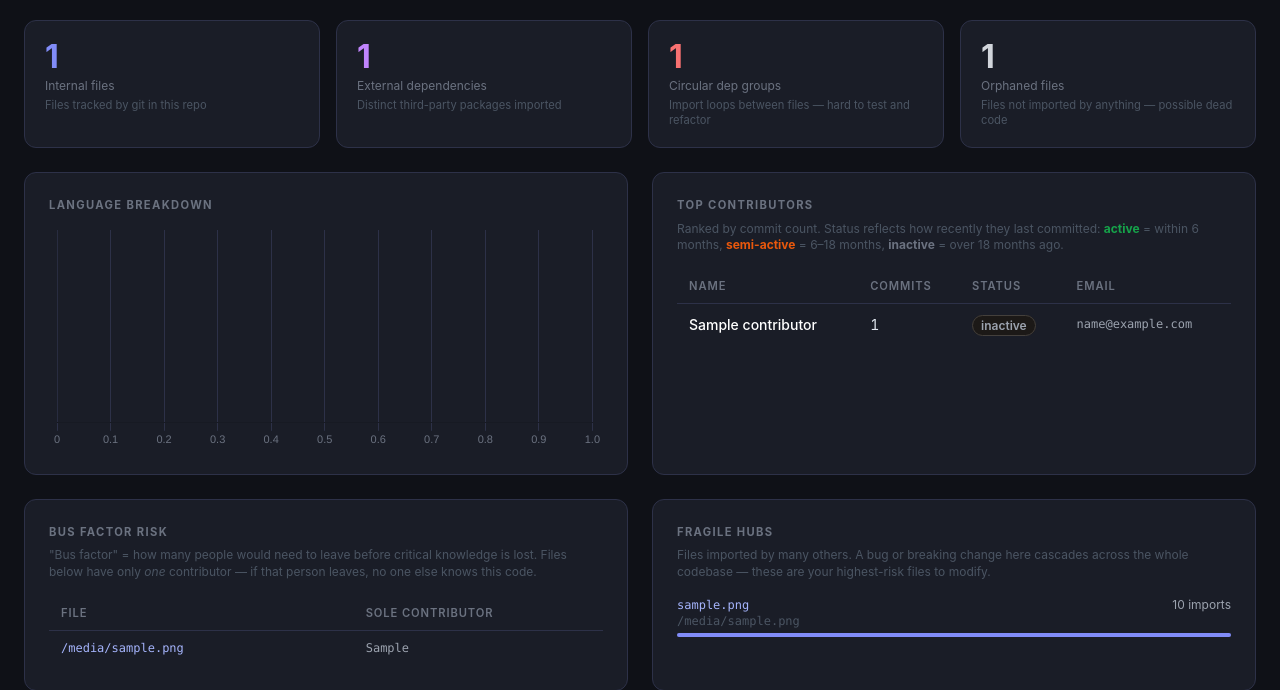
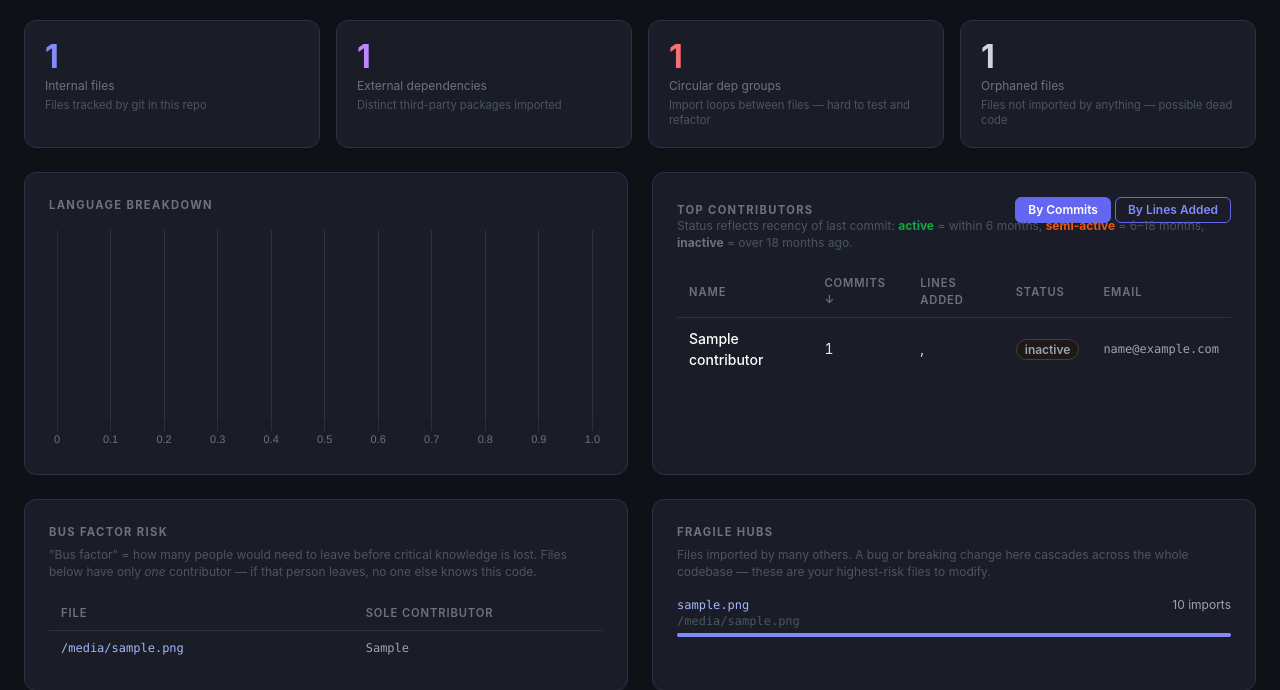
Before and after one commit to ZiyanIshani/createx-project, a Flask app: template due_diligence/templates/dashboard.html in a window 1280 px wide. Shown: the part 223-913 px from the top of the page. Run offline with Flask 3, Linux system fonts and the light colour scheme; the template is opened without the code that fills it: most values are stand-ins (such as "Sample title", 1, 10 or a date in 2020); parts of the project's set-up code (start-up, migrations or seed data) failed here and were passed over; some libraries are stand-ins or nearby versions.

Commit message:
Add lines-added metric to contributors section
Adds lines_per_contributor() to git_stats.py which sums diff insertions
per author across all non-merge commits. The contributors table now shows
both commit count and lines added, with toggle buttons to sort by either
metric. Merge commits are skipped to avoid double-counting lines.

Made-with: Cursor

```diff
--- a/due_diligence/main.py
+++ b/due_diligence/main.py
@@ -21,6 +21,7 @@ from repo_ingestion.git_stats import (
     bus_factor_data,
     commits_per_email,
     contributor_recency_score,
+    lines_per_contributor,
 )
 from static_analysis.dep_graph import (
     architectural_risk_score,
@@ -36,6 +37,7 @@ def _run_pipeline(repo_path: str, ref: str = "HEAD") -> dict:
 
     raw_contributors = commits_per_email(repo_path, ref=ref)
     augmented = contributor_recency_score(raw_contributors, repo_path=repo_path, ref=ref)
+    lines_by_email = lines_per_contributor(repo_path, ref=ref)
 
     top_contributors = [
         {
@@ -44,6 +46,7 @@ def _run_pipeline(repo_path: str, ref: str = "HEAD") -> dict:
             "email": email,
             "last_commit_ts": last_ts,
             "recency_score": recency,
+            "lines_added": lines_by_email.get(email, 0),
         }
         for count, name, email, last_ts, recency in augmented[:10]
     ]
--- a/due_diligence/templates/dashboard.html
+++ b/due_diligence/templates/dashboard.html
@@ -110,27 +110,40 @@
 
       <!-- Top Contributors -->
       <div class="card p-6">
-        <div class="section-title">Top Contributors</div>
-        <p class="section-desc">Ranked by commit count. Status reflects how recently they last committed: <strong class="text-green-600">active</strong> = within 6 months, <strong class="text-orange-600">semi-active</strong> = 6–18 months, <strong class="text-gray-500">inactive</strong> = over 18 months ago.</p>
-        <table>
+        <div class="flex items-center justify-between mb-1">
+          <div class="section-title" style="margin-bottom:0;">Top Contributors</div>
+          <div class="flex gap-1" id="sort-toggle">
+            <button onclick="sortContributors('commits')" id="btn-commits"
+              class="text-xs px-3 py-1 rounded-md border border-indigo-500 bg-indigo-500 text-white font-semibold transition-colors">
+              By Commits
+            </button>
+            <button onclick="sortContributors('lines')" id="btn-lines"
+              class="text-xs px-3 py-1 rounded-md border border-indigo-500 text-indigo-400 font-semibold transition-colors hover:bg-indigo-500 hover:text-white">
+              By Lines Added
+            </button>
+          </div>
+        </div>
+        <p class="section-desc">Status reflects recency of last commit: <strong class="text-green-600">active</strong> = within 6 months, <strong class="text-orange-600">semi-active</strong> = 6–18 months, <strong class="text-gray-500">inactive</strong> = over 18 months ago.</p>
+        <table id="contributors-table">
           <thead>
             <tr>
               <th>Name</th>
-              <th>Commits</th>
+              <th id="th-commits" class="tabular-nums">Commits ↓</th>
+              <th id="th-lines" class="tabular-nums">Lines Added</th>
               <th>Status</th>
               <th>Email</th>
             </tr>
           </thead>
-          <tbody>
+          <tbody id="contributors-body">
             {% for c in data.contributors %}
-            {% set recency = c.recency_score %}
-            <tr>
+            <tr data-commits="{{ c.commit_count }}" data-lines="{{ c.lines_added }}">
               <td class="font-medium text-white">{{ c.name }}</td>
               <td class="tabular-nums">{{ c.commit_count }}</td>
+              <td class="tabular-nums">{{ "{:,}".format(c.lines_added) }}</td>
               <td>
-                {% if recency == 1.0 %}
+                {% if c.recency_score == 1.0 %}
                 <span class="badge-active text-xs px-2 py-0.5 rounded-full font-semibold">active</span>
-                {% elif recency == 0.5 %}
+                {% elif c.recency_score == 0.5 %}
                 <span class="badge-semi text-xs px-2 py-0.5 rounded-full font-semibold">semi-active</span>
                 {% else %}
                 <span class="badge-inactive text-xs px-2 py-0.5 rounded-full font-semibold">inactive</span>
@@ -321,6 +334,18 @@
         }
       }
     });
+    function sortContributors(by) {
+      const tbody = document.getElementById('contributors-body');
+      const rows = Array.from(tbody.querySelectorAll('tr'));
+      rows.sort((a, b) => parseInt(b.dataset[by]) - parseInt(a.dataset[by]));
+      rows.forEach(r => tbody.appendChild(r));
+
+      const isCommits = by === 'commits';
+      document.getElementById('th-commits').textContent = isCommits ? 'Commits ↓' : 'Commits';
+      document.getElementById('th-lines').textContent = isCommits ? 'Lines Added' : 'Lines Added ↓';
+      document.getElementById('btn-commits').className = `text-xs px-3 py-1 rounded-md border border-indigo-500 font-semibold transition-colors ${isCommits ? 'bg-indigo-500 text-white' : 'text-indigo-400 hover:bg-indigo-500 hover:text-white'}`;
+      document.getElementById('btn-lines').className = `text-xs px-3 py-1 rounded-md border border-indigo-500 font-semibold transition-colors ${!isCommits ? 'bg-indigo-500 text-white' : 'text-indigo-400 hover:bg-indigo-500 hover:text-white'}`;
+    }
   </script>
 </body>
 </html>
```
Also changed, not shown: due_diligence/repo_ingestion/git_stats.py (+27 -0 lines).
